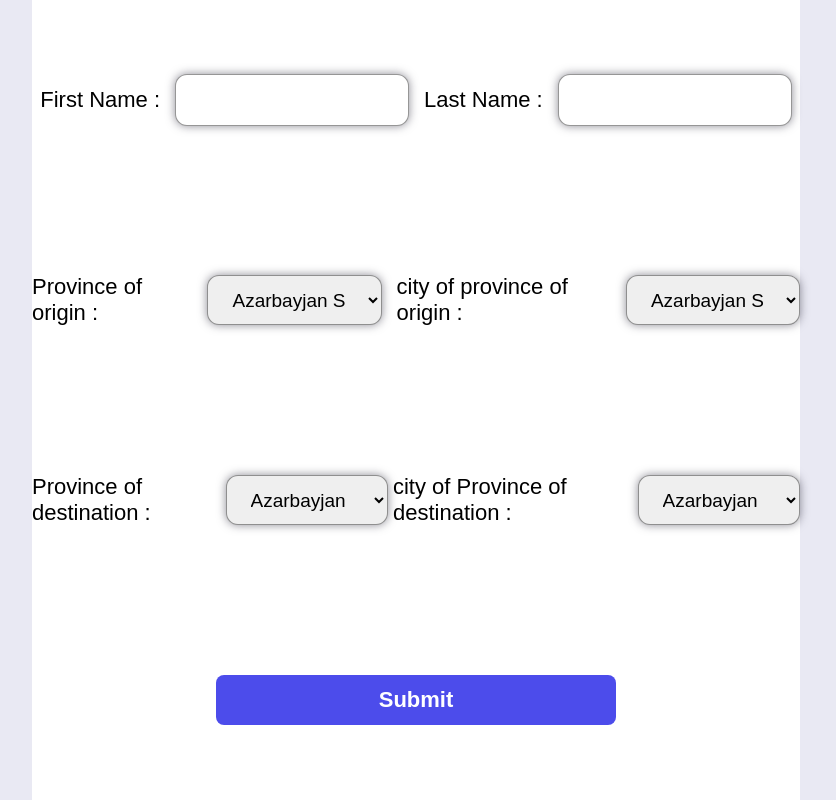
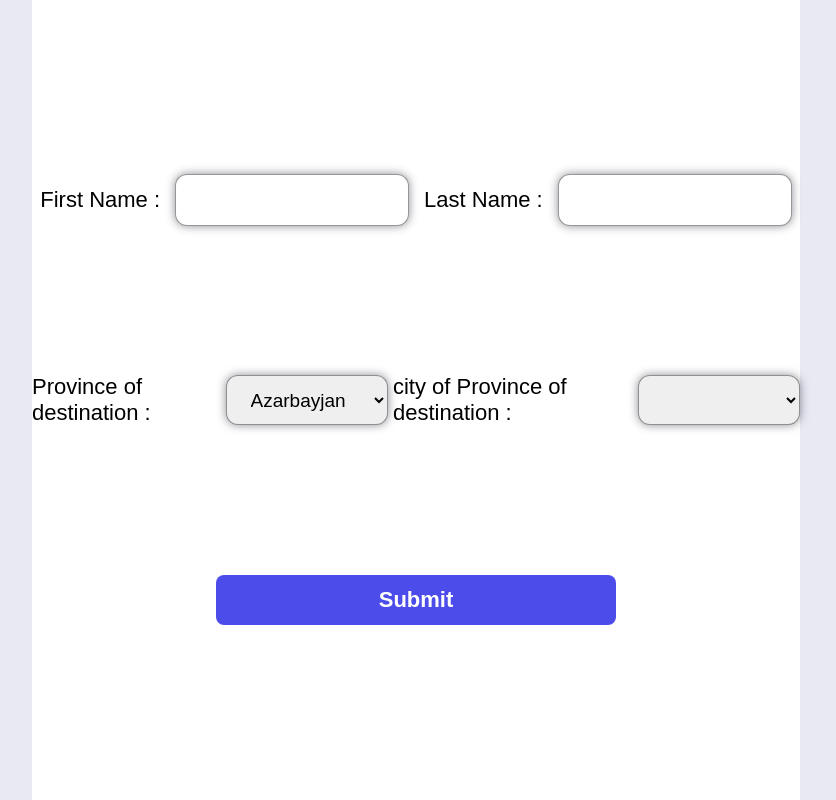
Before and after one commit to mmd-web/Ticketing_System, a plain HTML site: page index.html in a window 1280 px wide. Shown: the whole page, without its empty margins (224-1060 px from the left). Drawn offline with Linux system fonts and the light colour scheme.

Commit message:
Styles : Update the HTML file and CSS styles

```diff
--- a/index.html
+++ b/index.html
@@ -9,7 +9,7 @@
 </head>
 <body>
     <div id="container" class="flex_center">
-        <div id="box_content" class="rel_position">
+        <div id="box_content" class="rel_position flex_col">
 
             <div id="box_user" class="rel_position flex_row">
                 <span id="text_user_name">First Name :</span>
@@ -18,34 +18,12 @@
                 <input type="text" name="" id="user_last_name">
             </div>
 
-            <div id="box_origin" class="rel_position flex_row">
-                <span id="text_origin">Province of origin :</span>
-                <select name="" id="data_origin">
-                    <option value="َAzarbayjan Sh">Azarbayjan Sh</option>
-                    <option value="َAzarbayjan Gh">Azarbayjan Gh</option>
-                    <option value="َTehran">َTehran</option>
-                    <option value="Sfahan">Sfahan</option>
-                    <option value="Gilan">Gilan</option>
-                    <option value="Ardabil">Ardabil</option>
-                </select>
-
-                <span id="text_origin_city">city of province of origin :</span>
-                <select name="" id="data_origin_city">
-                    <option value="َAzarbayjan Sh">Azarbayjan Sh</option>
-                    <option value="َAzarbayjan Gh">Azarbayjan Gh</option>
-                    <option value="َTehran">َTehran</option>
-                    <option value="Sfahan">Sfahan</option>
-                    <option value="Gilan">Gilan</option>
-                    <option value="Ardabil">Ardabil</option>
-                </select>
-            </div>
-
             <div id="box_destination" class="rel_position flex_row">
                 <span id="text_destination">Province of destination :</span>
                 <select name="" id="data_destination">
-                    <option value="َAzarbayjan Sh">Azarbayjan Sh</option>
-                    <option value="َAzarbayjan Gh">Azarbayjan Gh</option>
-                    <option value="َTehran">َTehran</option>
+                    <option value="AzarbayjanSh">Azarbayjan Sh</option>
+                    <option value="AzarbayjanGh">Azarbayjan Gh</option>
+                    <option value="Tehran">Tehran</option>
                     <option value="Sfahan">Sfahan</option>
                     <option value="Gilan">Gilan</option>
                     <option value="Ardabil">Ardabil</option>
@@ -53,12 +31,7 @@
 
                 <span id="text_destination_city">city of Province of destination :</span>
                 <select name="" id="data_destination_city">
-                    <option value="َAzarbayjan Sh">Azarbayjan Sh</option>
-                    <option value="َAzarbayjan Gh">Azarbayjan Gh</option>
-                    <option value="َTehran">َTehran</option>
-                    <option value="Sfahan">Sfahan</option>
-                    <option value="Gilan">Gilan</option>
-                    <option value="Ardabil">Ardabil</option>
+
                 </select>
             </div>
 
--- a/styles/style.css
+++ b/styles/style.css
@@ -25,26 +25,6 @@
     box-shadow: 0 0 10px #403e4e98;
 }
 #box_user>span {
-    font-family: var(--Fontfamily);
-    font-size: 22px;
-    color: #000;
-}
-
-#box_origin {
-    background-color: transparent;
-}
-#box_origin>select {
-    width: 25%;
-    height: 50px;
-    padding: 0 20px;
-    font-family: var(--Fontfamily);
-    font-size: 19px;
-    color: #000;
-    border: 1.5px solid #4f4f4f98;
-    border-radius: 12px;
-    box-shadow: 0 0 10px #403e4e98;
-}
-#box_origin>span {
     font-family: var(--Fontfamily);
     font-size: 22px;
     color: #000;
@@ -81,4 +61,5 @@
     font-size: 22px;
     font-weight: 600;
     color: #fff;
+    cursor: pointer;
 }
```
